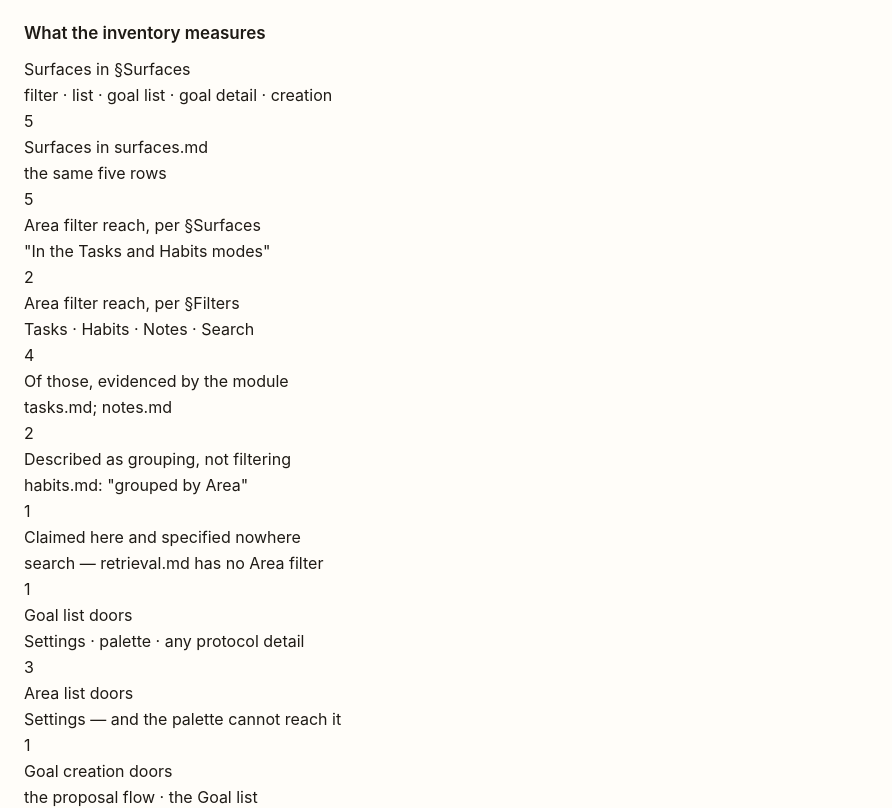
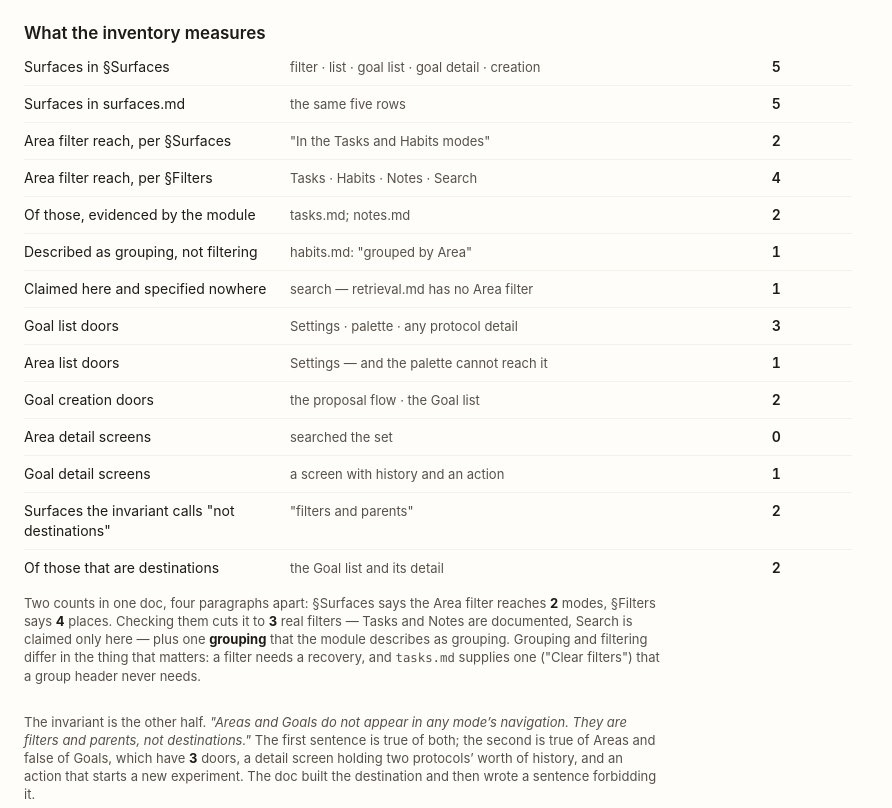
Before and after one commit to AbelClapton/my-todo, a plain HTML site: page design/areas-lab.html in a window 1280 px wide. Shown: the part 5180-5988 px from the top of the page, without its empty margins (0-892 px from the left). Drawn offline with Linux system fonts and the light colour scheme.

Commit message:
lab.css: style the measurement readout the labs actually emit
paras() and table() in all twelve labs write .mf, .rows, .rl, .rk, .rd and
.rv. Not one of the six had a rule: they fell through to .measure div, a
column flex, so every measurement panel in every lab rendered as three
undifferentiated lines of 16px body text -- label, note and number at the
same size, weight and colour, in a 316px column inside a 707px panel.

lab.css meanwhile styled .measure .n and .measure .l, a readout no lab
has ever emitted. So the file documented a component that does not exist
and left the one in use to the cascade.

Found by screenshotting lab 16's panel instead of reading its
textContent, which is how it survived twelve labs and every verification
pass since: the checks asserted on row counts and paragraph counts, and
those were always correct.

Fixed once, here, because the classes are shared chrome.

```diff
--- a/design/lab.css
+++ b/design/lab.css
@@ -437,6 +437,44 @@ body {
 .measure .n { font-family: var(--font-mono); font-size: var(--type-title-3-size); }
 .measure .l { font-size: var(--type-caption-size); letter-spacing: var(--type-caption-track); text-transform: uppercase; color: var(--text-muted); }
 
+/* The readout the labs actually emit.
+   `paras()` and `table()` in every lab write `.mf`, `.rows`, `.rl`, `.rk`,
+   `.rd`, `.rv`. Until now none of the five had a rule, so they fell through to
+   `.measure div` — a column flex — and every panel rendered as three
+   undifferentiated lines of body text: the label, the note and the number all
+   at the same size, weight and colour. The whitespace `.n` and `.l` above are
+   kept because they are the readout `lab.css` documented; these are the one in
+   use. `div.rows` / `div.rl` are spelled with the element so they outrank
+   `.measure div` (equal specificity, later source) and so they work in the few
+   labs that write a `.rows` block outside a `.measure`. */
+div.rows { display: block; flex: 1 1 100%; }
+div.rl {
+  display: grid;
+  grid-template-columns: minmax(140px, 250px) minmax(0, 1fr) minmax(80px, max-content);
+  gap: var(--space-5);
+  align-items: baseline;
+  padding: var(--space-3) 0;
+  border-bottom: 1px solid var(--border-subtle);
+}
+div.rl:first-child { padding-top: 0; }
+div.rl:last-child { border-bottom: 0; padding-bottom: 0; }
+.rk { font-size: var(--type-subhead-size); line-height: var(--type-subhead-line); color: var(--text-primary); }
+.rd { font-size: var(--type-footnote-size); line-height: var(--type-footnote-line); color: var(--text-secondary); }
+.rv {
+  font-size: var(--type-subhead-size); line-height: var(--type-subhead-line);
+  color: var(--text-primary); font-weight: 600;
+  font-variant-numeric: tabular-nums;
+  justify-self: start;
+}
+.mf {
+  flex: 1 1 100%; margin: 0 0 var(--space-4);
+  font-size: var(--type-footnote-size); line-height: var(--type-footnote-line);
+  color: var(--text-secondary); max-width: 78ch;
+}
+.mf:last-child { margin-bottom: 0; }
+.mf b { color: var(--text-primary); }
+.mf code { font-family: var(--font-mono); font-size: .95em; }
+
 @media (prefers-reduced-motion: reduce) {
   * { animation: none !important; transition: none !important; }
 }
```
